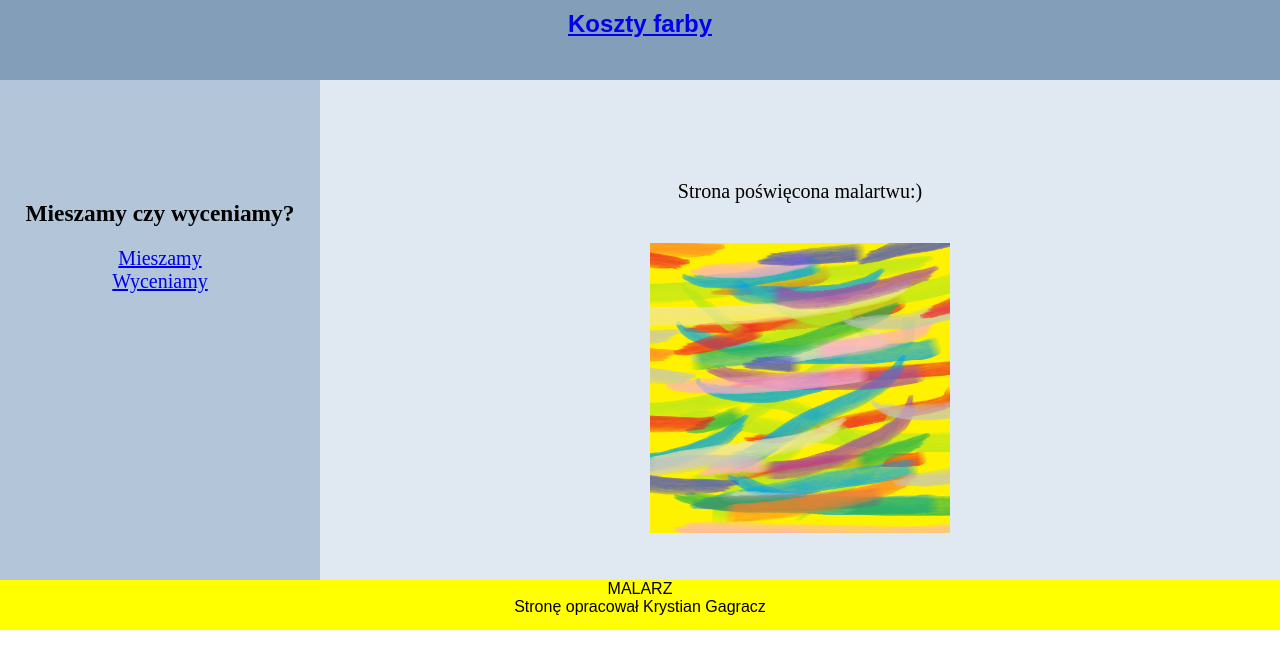
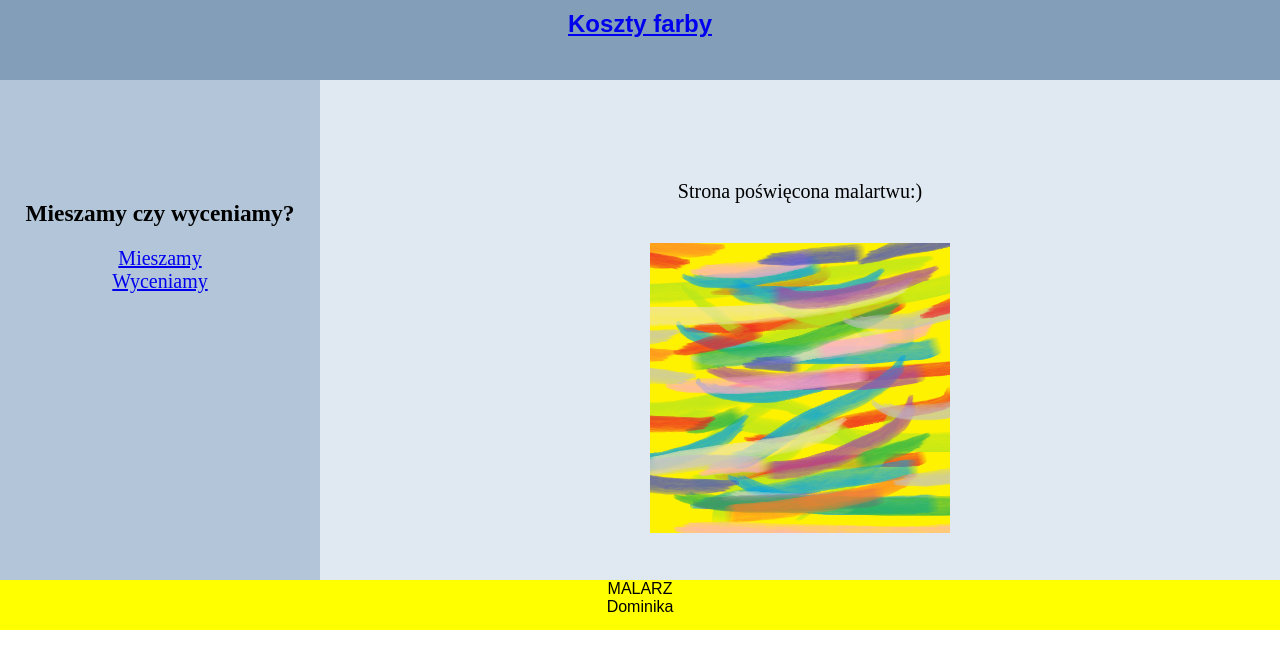
Before and after one commit to d0881/egzamin, a plain HTML site: page index.html in a window 1280 px wide. Drawn offline with Linux system fonts and the light colour scheme.

Commit message:
Update index.html

```diff
--- a/index.html
+++ b/index.html
@@ -25,7 +25,7 @@
     <section id="footer">
         <footer>
             MALARZ <br>
-            Stronę opracował Krystian Gagracz
+            Dominika
         </footer>
     </section>
 </body>
```
